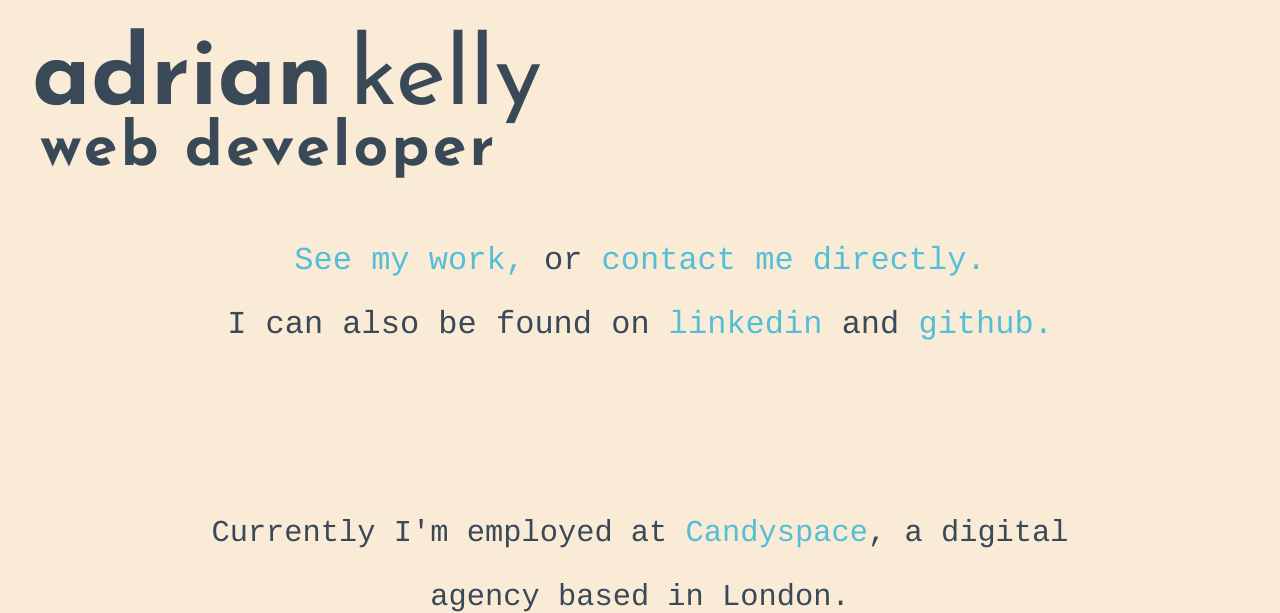
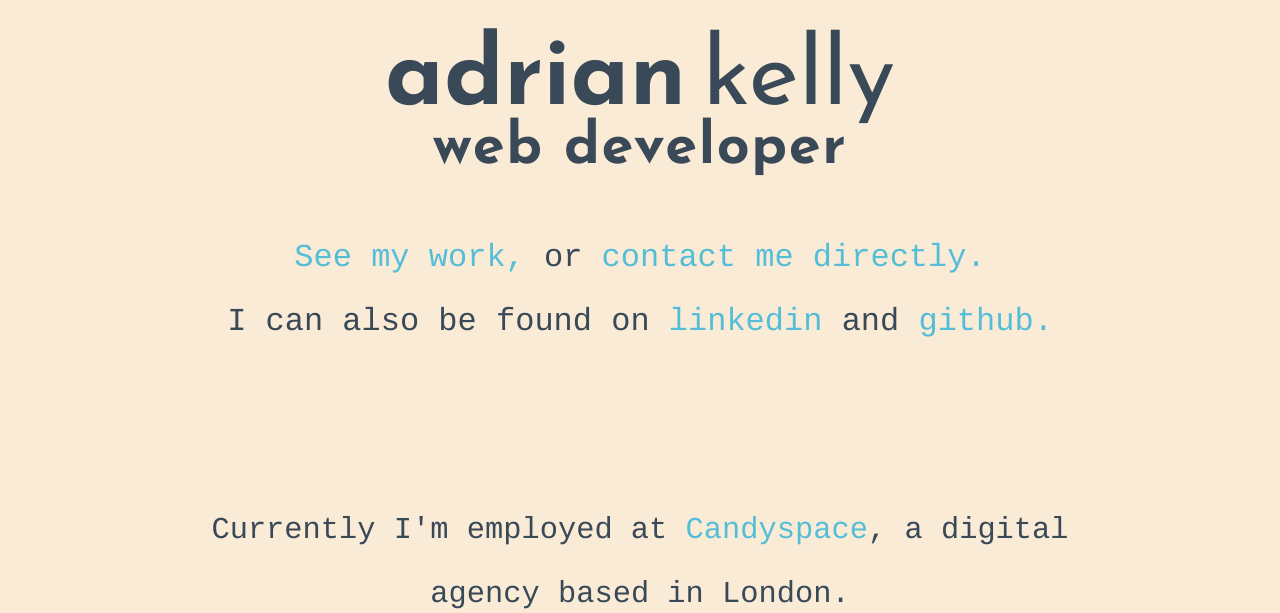
Before and after one commit to adriankelly/adriankelly-portfolio, a PHP site: page / in a window 1280 px wide. Shown: the top 613 px of the page. Run offline with PHP 8.4, Linux system fonts and the light colour scheme; some libraries are stand-ins or nearby versions.

Commit message:
Align heading

```diff
--- a/css/style.css
+++ b/css/style.css
@@ -17,7 +17,7 @@ body {
 }
 .mainPage header {
   width: 100%;
-  text-align: left;
+  text-align: center;
 }
 
 .mainPage header h1 {
@@ -31,9 +31,8 @@ body {
 .mainPage header h2 {
   font-family: 'Josefin Sans', sans-serif;
   margin-top: -0.5rem;
-  margin-left: 0.2rem;
   letter-spacing: 0.1rem;
-  font-size: 1.9rem;
+  font-size: 1.8rem;
   margin-bottom: 3rem;
 }
 
@@ -258,9 +257,8 @@ fieldset {
   margin-left: 1rem;
 }
 .mainPage header h2 {
-  letter-spacing: 0.2rem;
-  font-size: 3.8rem;
-  margin-left: 0.5rem;
+  letter-spacing: 0.1rem;
+  font-size: 3.6rem;
 }
 
 .links {
@@ -334,8 +332,7 @@ fieldset {
   margin-left: 1rem;
 }
 .mainPage header h2 {
-  letter-spacing: 0.2rem;
-  /*font-size: 3.5rem;*/
+  letter-spacing: 0.1rem;
 }
 
 .links {
```
